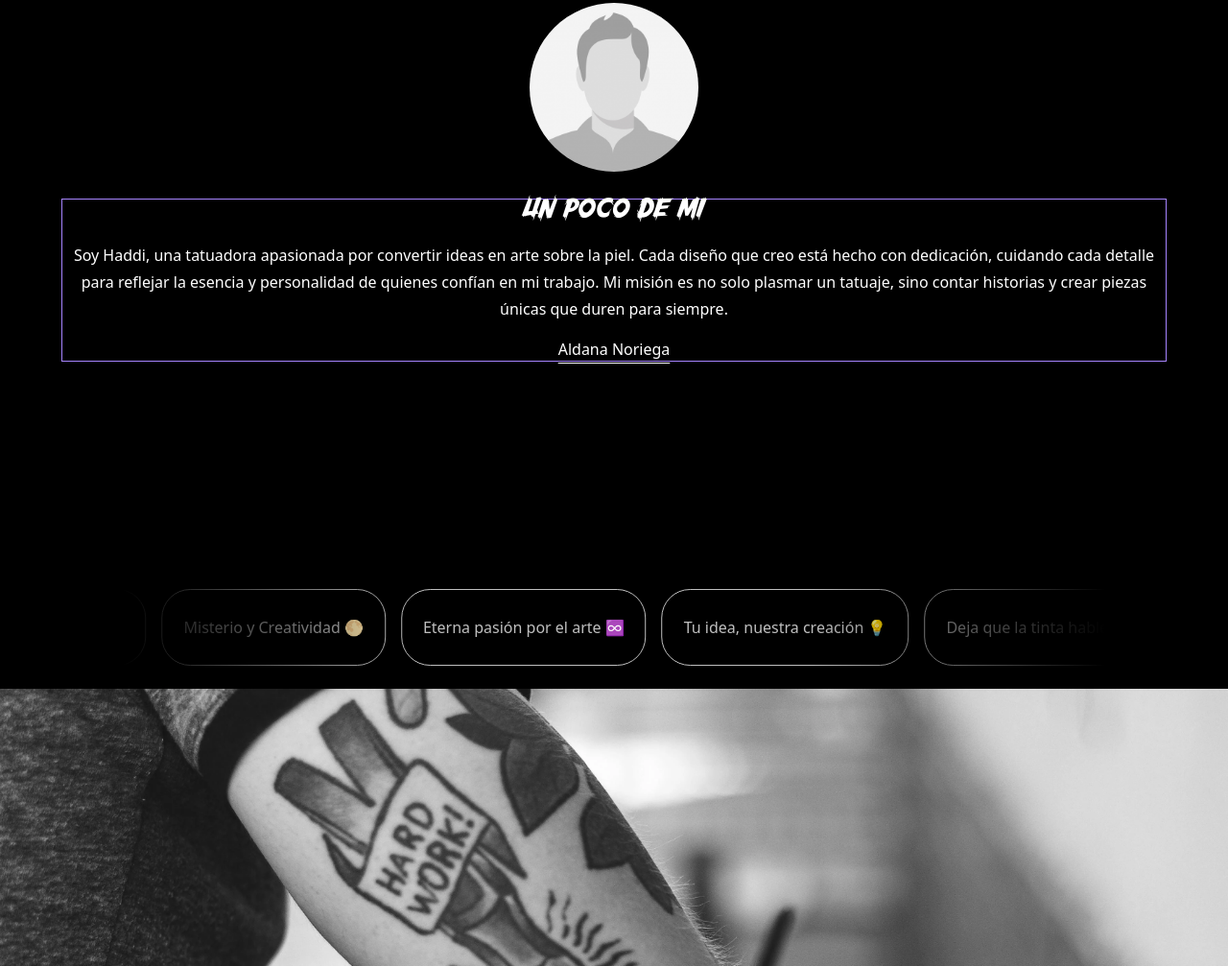
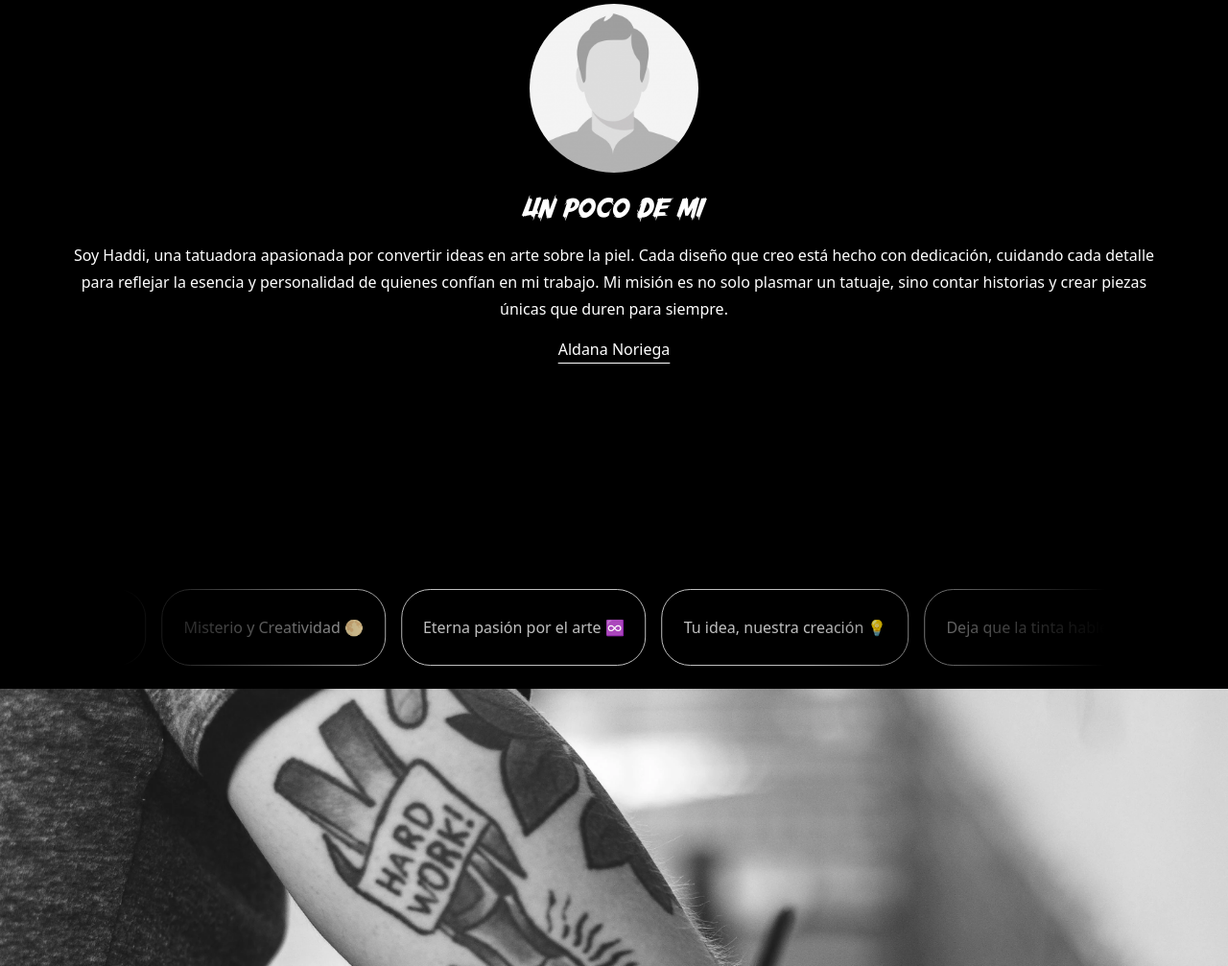
Before and after one commit to EstefanoIgn/HaddiT, a website: page docs/index.html in a window 1280 px wide. Shown: the part 1010-2017 px from the top of the page at 96% size. Drawn offline with Linux system fonts and the light colour scheme.

Commit message:
Borrado de bordes

```diff
--- a/docs/index.html
+++ b/docs/index.html
@@ -45,7 +45,7 @@
     <!-- SECCION SOBRE MI -->
     <div class="w-full h-screen grid place-content-center bg-black" id="about-me">
         <section class="flex flex-col-reverse text-center justify-center items-center gap-7">
-            <div class="flex flex-col w-[90%] border border-violet-400 opacity-0 transition-all duration-500 anipacity">
+            <div class="flex flex-col w-[90%] opacity-0 transition-all duration-500 anipacity">
                 <h2 class="text-white font-secondary text-xl tracking-wide mb-4">Un poco de mi</h2>
                 <p class="text-white text-[1rem] leading-7 font-light mb-4">Soy Haddi, una tatuadora apasionada por convertir ideas en arte sobre la piel. Cada diseño que creo está hecho con dedicación, cuidando cada detalle para reflejar la esencia y personalidad de quienes confían en mi trabajo. Mi misión es no solo plasmar un tatuaje, sino contar historias y crear piezas únicas que duren para siempre.</p>
                 <p class="text-white underline decoration-white underline-offset-8">Aldana Noriega</p>
```
